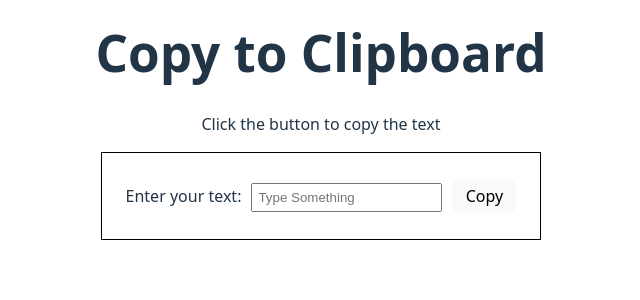
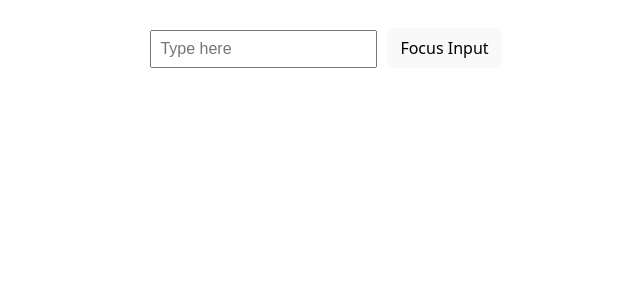
Before and after one commit to RakeshRanjanUIDeveloper/MCR, a React (Vite) app in the folder namastedev-machinecoding-app/: page / in a window 1280 px wide. Shown: the top 300 px of the page, without its empty margins (319-959 px from the left). Built offline with nearby package versions, Linux system fonts and the light colour scheme.

Commit message:
code added

```diff
--- a/namastedev-machinecoding-app/src/App.jsx
+++ b/namastedev-machinecoding-app/src/App.jsx
@@ -7,6 +7,7 @@ import CharacterCount from './components/CharacterCount'
 import ChipsInput from './components/ChipsInput'
 import CopyClipboard from './components/CopyClipboard'
 import EvenOrOddChecker from './components/EvenOrOddChecker'
+import FocusInput from './components/FocusInput'
 import Greetings from './components/Greetings'
 import PasswordStrength from './components/PasswordStrength'
 import ProgressBar from './components/ProgressBar'
@@ -46,8 +47,9 @@ function App() {
       <Sidebar />
       <EvenOrOddChecker />
       <AcronymGenerator />
-      <PasswordStrength />*/}
-      <CopyClipboard />
+      <PasswordStrength />
+      <CopyClipboard />*/}
+      <FocusInput />
     </>
   )
 }
--- /dev/null
+++ b/namastedev-machinecoding-app/src/components/FocusInput.jsx
@@ -0,0 +1,24 @@
+import React, { useRef } from 'react'
+
+const FocusInput = () => {
+  const inputRef = useRef()
+
+  const handleFocus = () =>{
+    inputRef.current.focus()
+  }
+  return (
+    <div style={{ padding: '20px', textAlign: 'center' }}>
+      <input
+        type="text"
+        placeholder="Type here"
+        style={{ padding: '8px', fontSize: '16px', marginRight: '10px' }}
+        ref={inputRef}
+      />
+      <button style={{ padding: '8px 12px' }} onClick={handleFocus}>
+        Focus Input
+      </button>
+    </div>
+  )
+}
+
+export default FocusInput
```
